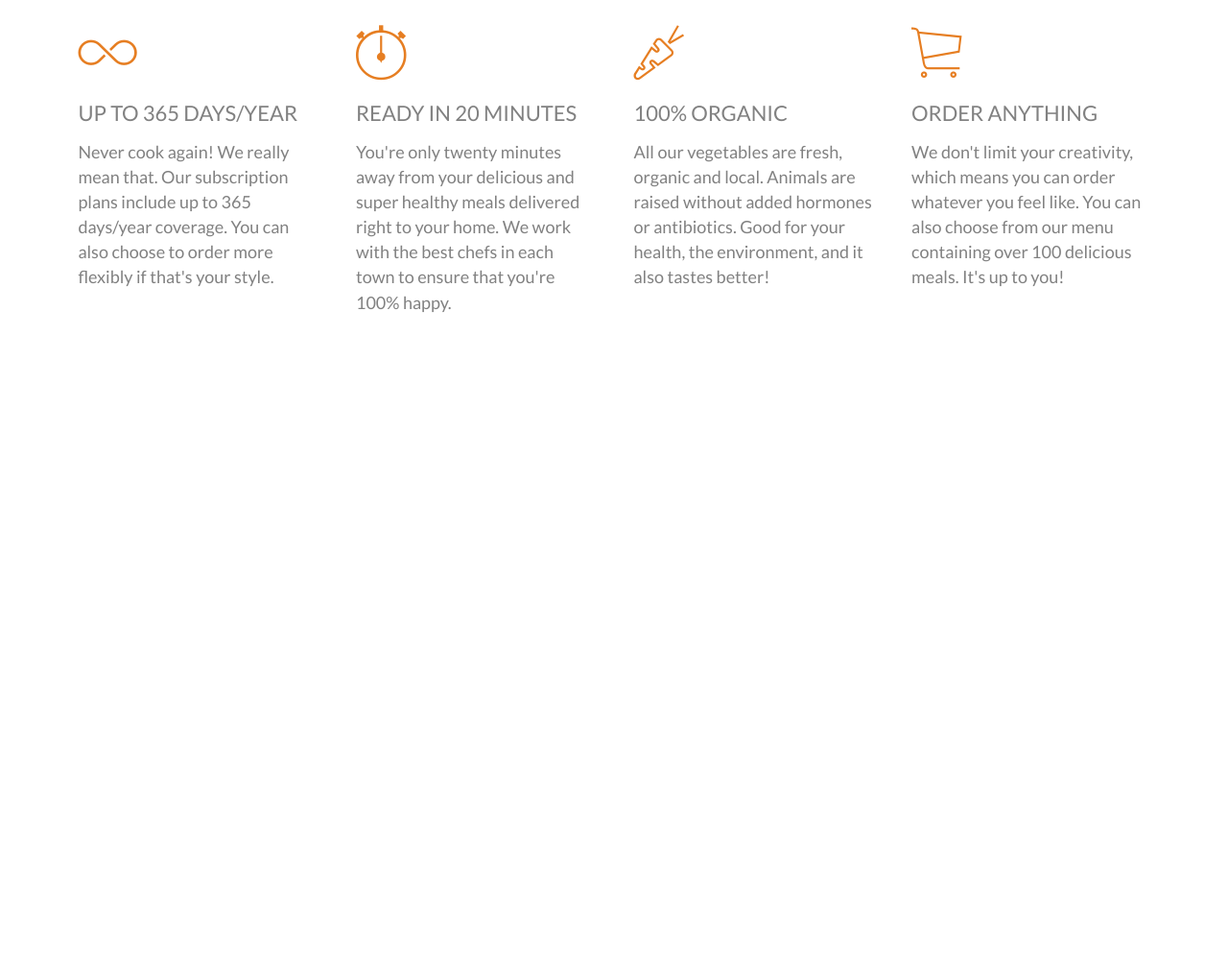
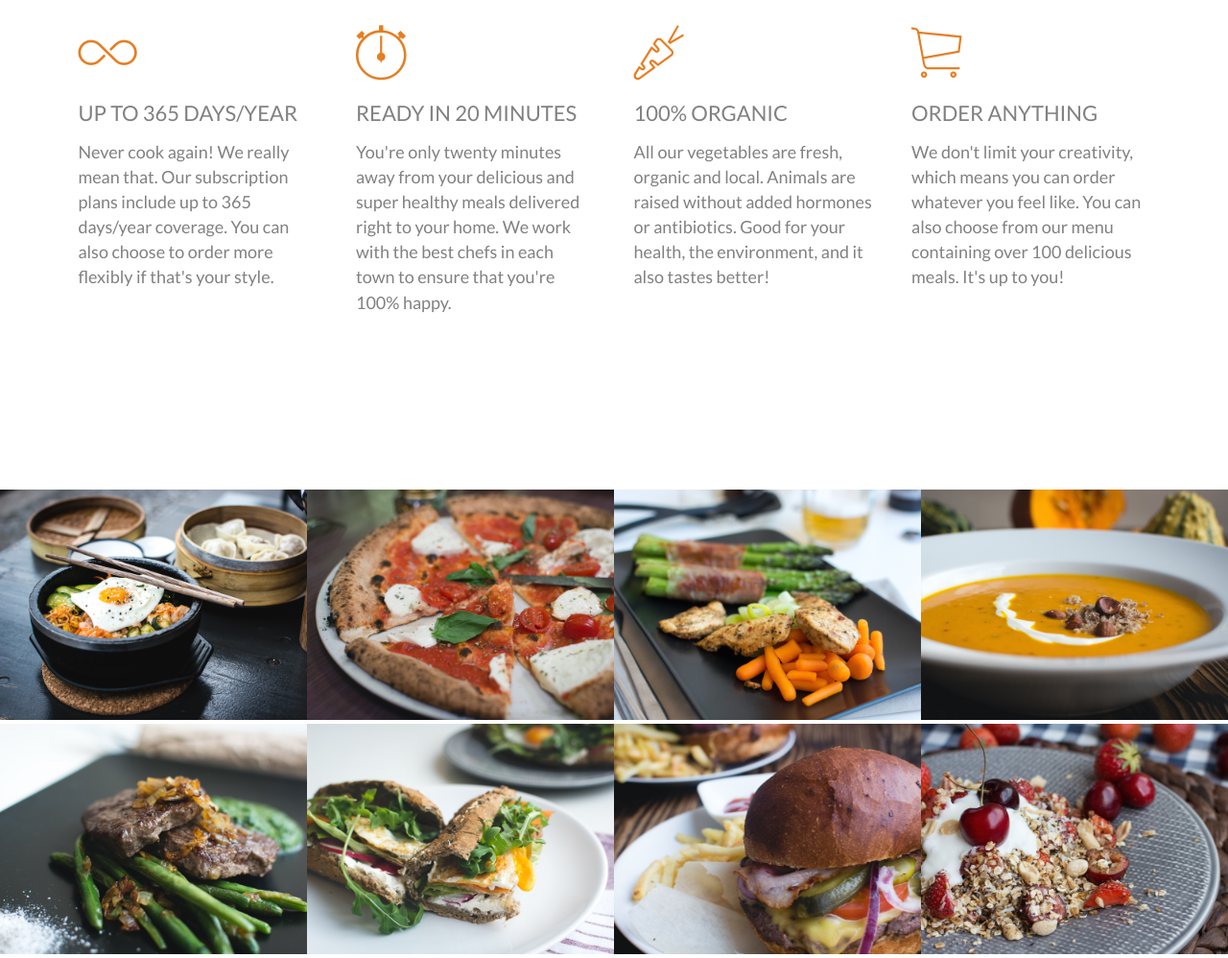
Before and after one commit to eat41899/health-e-food-website, a plain HTML site: page index.html in a window 1280 px wide. Shown: the part 1050-2048 px from the top of the page at 96% size. Before the commit the page ends 1480 px from the top, so only its background shows below. Drawn offline with nearby package versions, Linux system fonts and the light colour scheme; files whose address does not match are found by name.

Commit message:
Started the fave meals section

```diff
--- a/index.html
+++ b/index.html
@@ -77,7 +77,54 @@
             </div>
 
         </div>
+    </section>
 
+    <section class="section-meals">
+        <ul class="meals-showcase">
+            <li>
+                <figure class="meal-photo">
+                    <img src="resources/imgs/1.jpg" alt="Korean bibimbap with egg and vegetables">
+                </figure>
+            </li>
+            <li>
+                <figure class="meal-photo">
+                    <img src="resources/imgs/2.jpg" alt="Simple italian pizza with cherry tomatoes">
+                </figure>
+            </li>
+            <li>
+                <figure class="meal-photo">
+                    <img src="resources/imgs/3.jpg" alt="Chicken breast steak with vegetables">
+                </figure>
+            </li>
+            <li>
+                <figure class="meal-photo">
+                    <img src="resources/imgs/4.jpg" alt="Autumn pumpkin soup">
+                </figure>
+            </li>
+        </ul>
+
+        <ul class="meals-showcase">
+            <li>
+                <figure class="meal-photo">
+                    <img src="resources/imgs/5.jpg" alt="Paleo beef steak with vegetables">
+                </figure>
+            </li>
+            <li>
+                <figure class="meal-photo">
+                    <img src="resources/imgs/6.jpg" alt="Healthy baguette with egg and vegetables">
+                </figure>
+            </li>
+            <li>
+                <figure class="meal-photo">
+                    <img src="resources/imgs/7.jpg" alt="Burger with cheddar and bacon">
+                </figure>
+            </li>
+            <li>
+                <figure class="meal-photo">
+                    <img src="resources/imgs/8.jpg" alt="Granola with cherries and strawberries">
+                </figure>
+            </li>
+        </ul>
     </section>
 
 </body>
@@ -87,11 +134,4 @@
 
 
 
-
-
-
-
-
-
-
 -->
--- a/resources/css/styles.css
+++ b/resources/css/styles.css
@@ -203,6 +203,30 @@ header {
     border-bottom: 2px solid #e67e22;
 }
 
+/*--------------------------------------------*/
+/* MEALS */
+/*--------------------------------------------*/
+
+.meals-showcase {
+    list-style: none;
+    width: 100%;
+}
+
+.meals-showcase li {
+    display: block;
+    float: left;
+    width: 25%;
+}
+
+.meal-photo {
+    width: 100%;
+    margin: 0;
+}
+
+.meal-photo img {
+    width: 100%;
+
+}
 /*
 Common border color: #e67e22
 */
```
